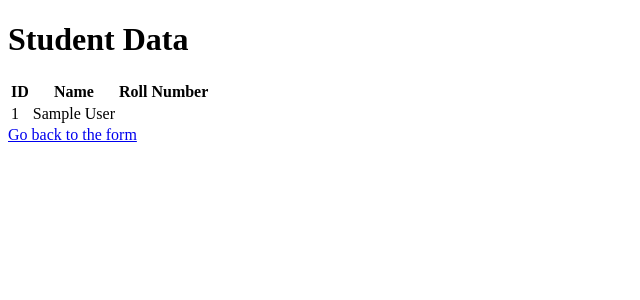
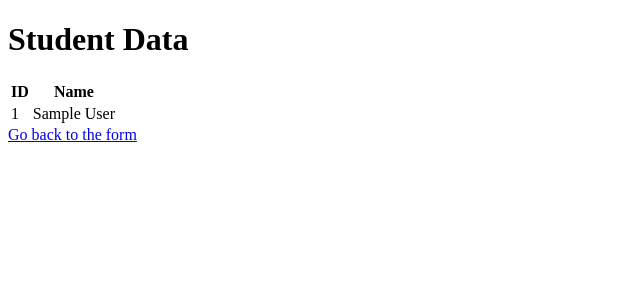
Before and after one commit to The-Misfitss/CA4, a Flask app: page /students in a window 1280 px wide. Shown: the top 300 px of the page, without its empty margins (0-640 px from the left). Run offline with Flask 3, Linux system fonts and the light colour scheme; tables that the repository leaves empty hold one stand-in row (values such as "Sample post").

Commit message:
Update students.html

```diff
--- a/templates/students.html
+++ b/templates/students.html
@@ -10,7 +10,6 @@
             <tr>
                 <th>ID</th>
                 <th>Name</th>
-                <th>Roll Number</th>
             </tr>
         </thead>
         <tbody>
```
